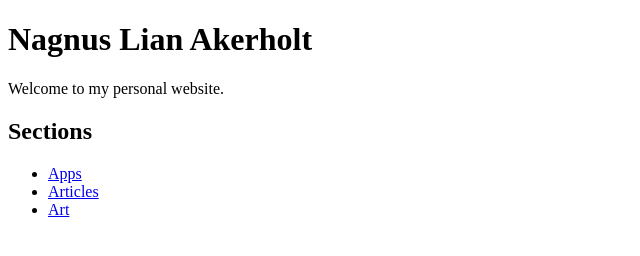
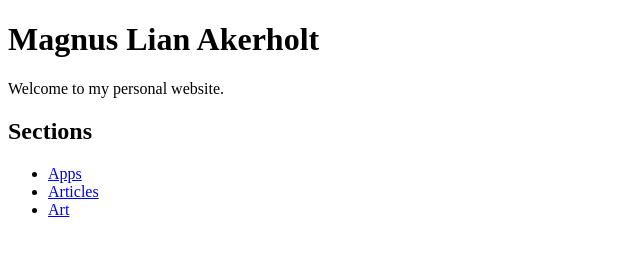
Before and after one commit to mlakerholt/mlakerholt.github.io, a plain HTML site: page index.html in a window 1280 px wide. Shown: the whole page, without its empty margins (0-640 px from the left). Drawn offline with Linux system fonts and the light colour scheme.

Commit message:
Update index.html

```diff
--- a/index.html
+++ b/index.html
@@ -1,13 +1,13 @@
 <!DOCTYPE html>
 <html>
 <head>
-  <title>Nagnus Lian Akerholt</title>
+  <title>Magnus Lian Akerholt</title>
   <meta charset="UTF-8">
 </head>
 
 <body>
 
-<h1>Nagnus Lian Akerholt</h1>
+<h1>Magnus Lian Akerholt</h1>
 
 <p>Welcome to my personal website.</p>
 
```
